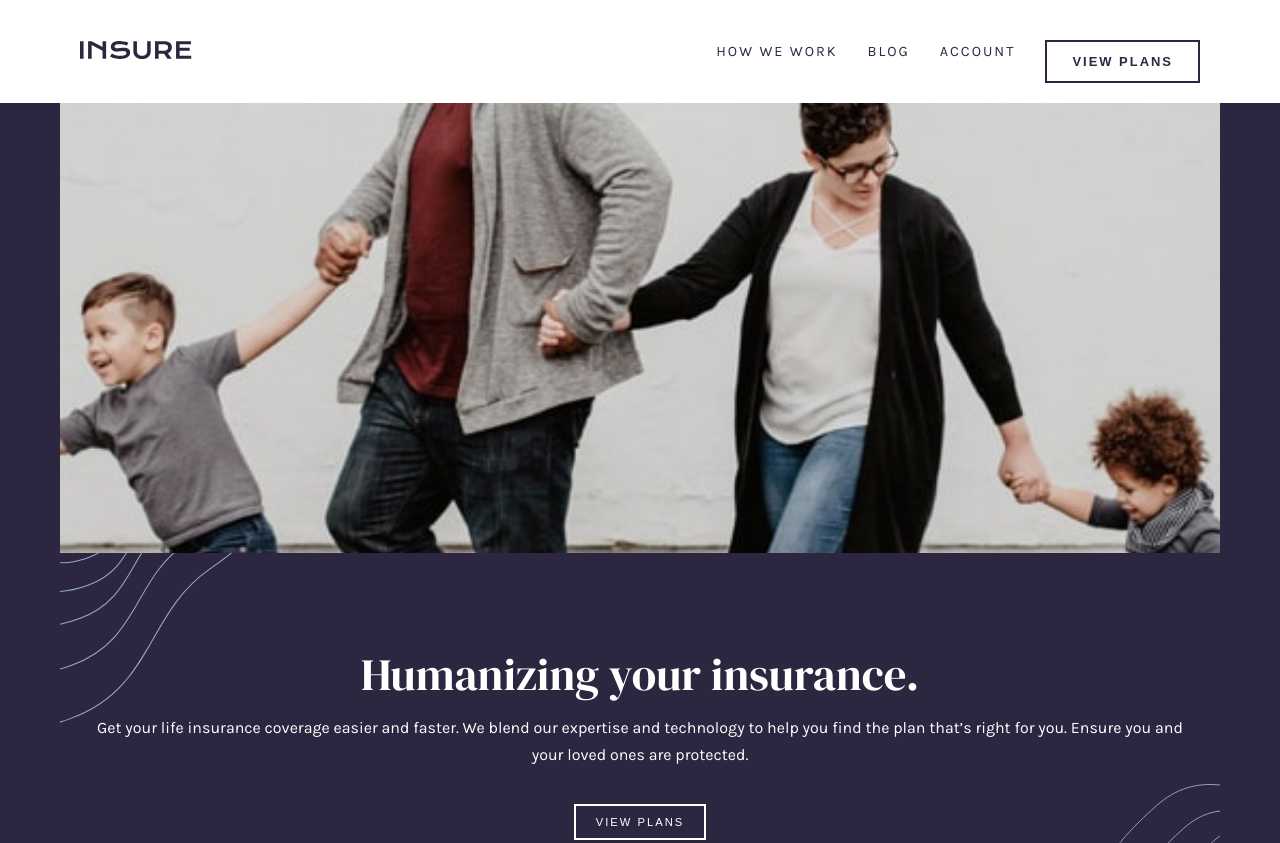
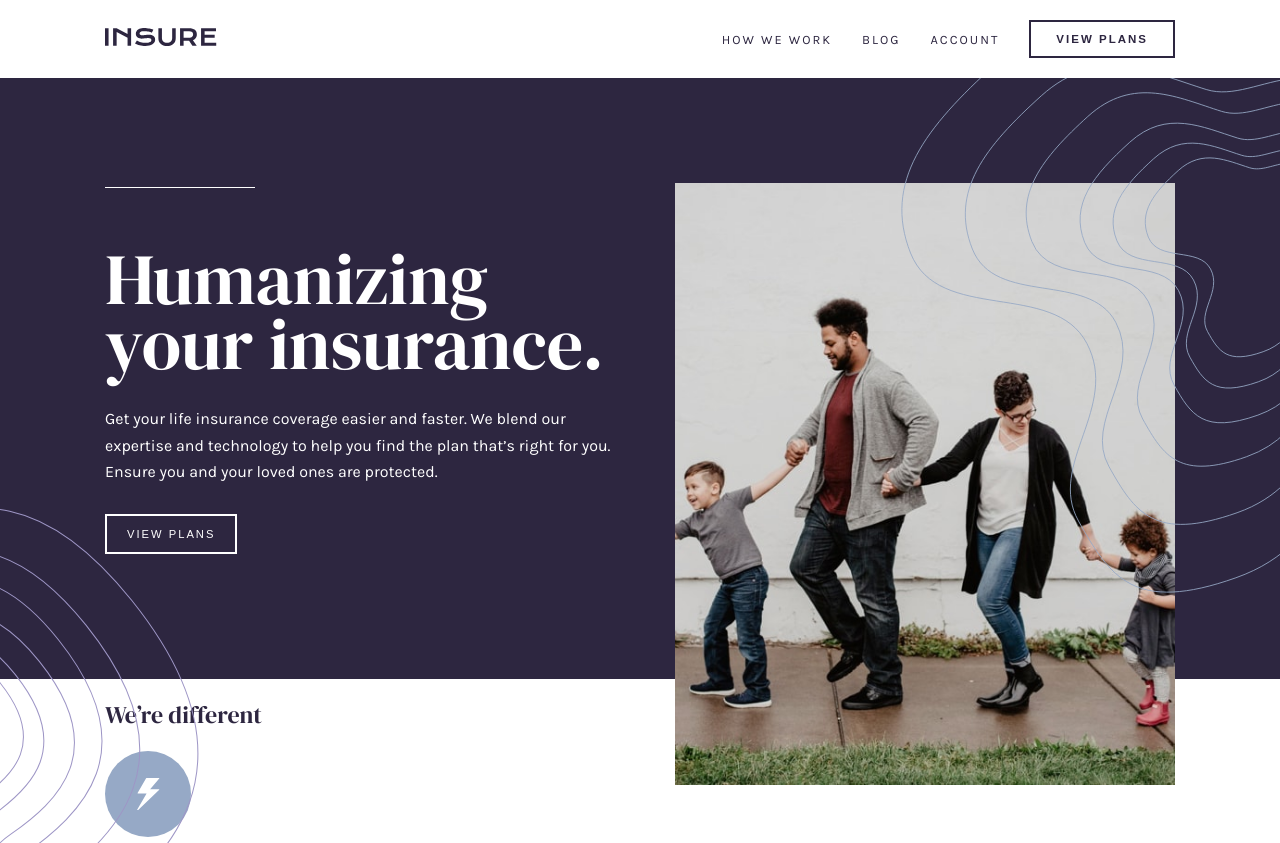
Before and after one commit to dinakonto/insure-landing-page, a website: page index.html in a window 1280 px wide. Shown: the top 843 px of the page. Drawn offline with Linux system fonts and the light colour scheme.

Commit message:
Responsive layout for hero-section

```diff
--- a/styles/sass/styles.sass
+++ b/styles/sass/styles.sass
@@ -33,19 +33,19 @@ h1, h2, h3, h4, h5, h6
 h1
   font-size: 2.8em
   line-height: 1
-  margin-bottom: 0
+  margin-bottom: 30px
 p
-  line-height: 1.7
+  line-height: 1.65
 
 .inner-wrap
-  max-width: 1160px
+  max-width: 1110px
   padding-left: $pg-margin
   padding-right: $pg-margin
   margin: 0 auto
 .logo svg path
   fill: $col-primary-dark
 button
-  padding: 12px 25px
+  padding: 11px 25px
   border-radius: 0
   border: 2px solid $col-primary-dark
   background: none
@@ -54,12 +54,11 @@ button
   font-weight: $font-weight-bold
   letter-spacing: 2px
   color: $col-primary-dark
-  margin-top: 20px
 button.btn-reverse
   border-color: white
   color: white
 button.btn-smaller
-  padding: 10px 20px
+  padding: 12px 20px
   font-size: 0.7em
   font-weight: $font-weight-regular
 
@@ -108,7 +107,9 @@ button.btn-smaller
   margin-top: 100px
   padding-bottom: 100px
   position: relative
-.hero-section .text::before
+.hero-section .text button
+  margin-top: 12px
+.hero-section .hero-img::before
   background: url("../../assets/bg-pattern-intro-left-mobile.svg") no-repeat
   background-position: top left
   background-size: contain
@@ -116,9 +117,8 @@ button.btn-smaller
   height: 170px
   width: 50%
   position: absolute
-  top: -100px
-  left: -$pg-margin
-.hero-section .text::after
+  top: 450px
+.hero-section .hero-img::after
   background: url("../../assets/bg-pattern-intro-right-mobile.svg") no-repeat
   background-position: center right
   background-size: contain
@@ -126,7 +126,8 @@ button.btn-smaller
   height: 330px
   width: 50%
   position: absolute
-  right: -$pg-margin
+  right: 0
+  top: calc(450px + 340px)
 
 
 
@@ -145,8 +146,73 @@ button.btn-smaller
   .header-nav-toggle
     display: none
   .header-nav ul
-    font-size: 0.9em
+    font-size: 0.8em
   .header-nav ul li + li
     margin-left: 30px
   .header-nav ul li a
     color: $col-primary-dark
+  // HERO SECTION
+  .hero-section
+    padding-top: 30px
+  .hero-section .hero-img
+    float: right
+    width: 50%
+    max-height: none
+    padding-top: 20px
+    max-width: 500px
+  .hero-section .text
+    width: 50%
+    padding-right: 20px
+    text-align: left
+    margin-top: 0
+    padding-bottom: 50px
+    padding-top: 24px
+  .hero-section .text::before
+    content: ""
+    width: 150px
+    position: absolute
+    border-top: 1px solid white
+  .hero-section .hero-img::before
+    background: url("../../assets/bg-pattern-intro-left-desktop.svg") no-repeat
+    background-size: contain
+    background-position: left top
+    height: 300px
+    top: 330px
+    left: 0
+  .hero-section .hero-img::after
+    background: url("../../assets/bg-pattern-intro-right-desktop.svg") no-repeat
+    background-size: contain
+    background-position: right top
+    height: 300px
+    top: 0
+
+@media screen and (min-width: 800px)
+  // HERO SECTION
+  .hero-section
+    padding-top: 50px
+  .hero-section .text
+    padding-bottom: 80px
+
+@media screen and (min-width: 900px)
+  // HERO SECTION
+  .hero-section
+    padding-top: 85px
+  .hero-section .text
+    padding-bottom: 125px
+  h1
+    font-size: 3.5em
+    line-height: 0.9
+  .hero-section .hero-img::before
+    top: 470px
+
+
+@media screen and (min-width: 1100px)
+  // HERO SECTION
+  h1
+    font-size: 4.5em
+    line-height: 0.9
+  .hero-section .hero-img::before
+    top: 430px
+    height: 515px
+  .hero-section .hero-img::after
+    height: 515px
```
Also changed, not shown: styles/css/styles.css, 1 other file.
